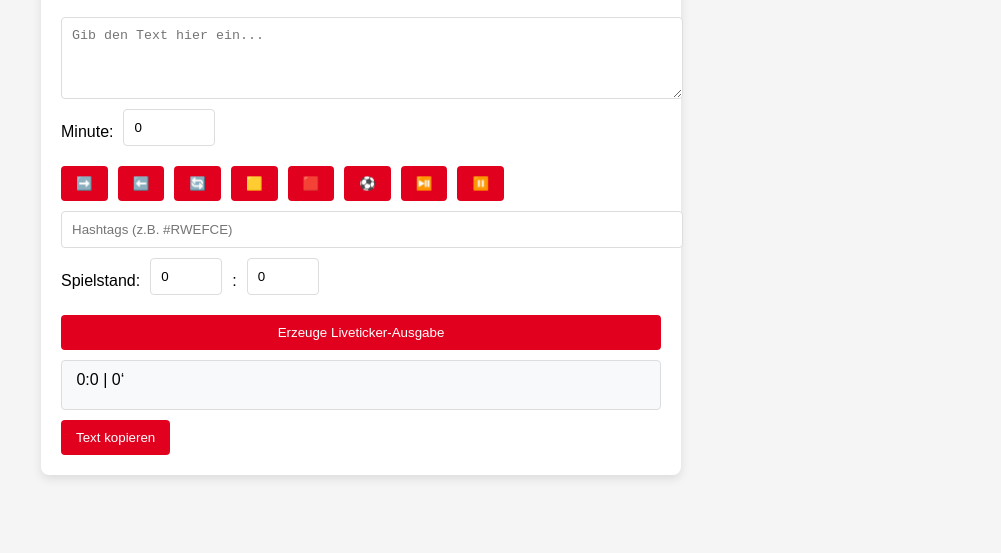
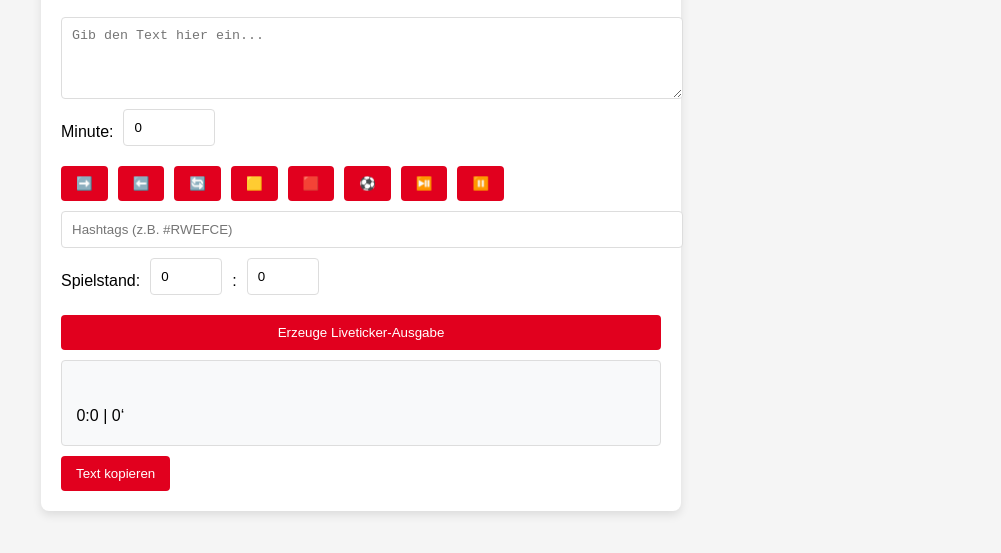
Before and after one commit to yungjulian/liveticker-tool, a plain HTML site: page index.html in a window 1280 px wide. Both pictures are taken after a click on the button "Erzeuge Liveticker-Ausgabe". Shown: the part 123-676 px from the top of the page, without its empty margins (279-1280 px from the left). Drawn offline with Linux system fonts and the light colour scheme.

Commit message:
Update index.html

```diff
--- a/index.html
+++ b/index.html
@@ -317,7 +317,7 @@
             const score1 = document.getElementById('scoreInput1').value;
             const score2 = document.getElementById('scoreInput2').value;
 
-            const outputText = `${hashtag} ${score1}:${score2} | ${minute}‘`;
+            const outputText = `${text}\n\n${hashtag} ${score1}:${score2} | ${minute}‘`;
             document.getElementById('outputText').textContent = outputText;
 
             // Clear only the input text field after generating output
```
